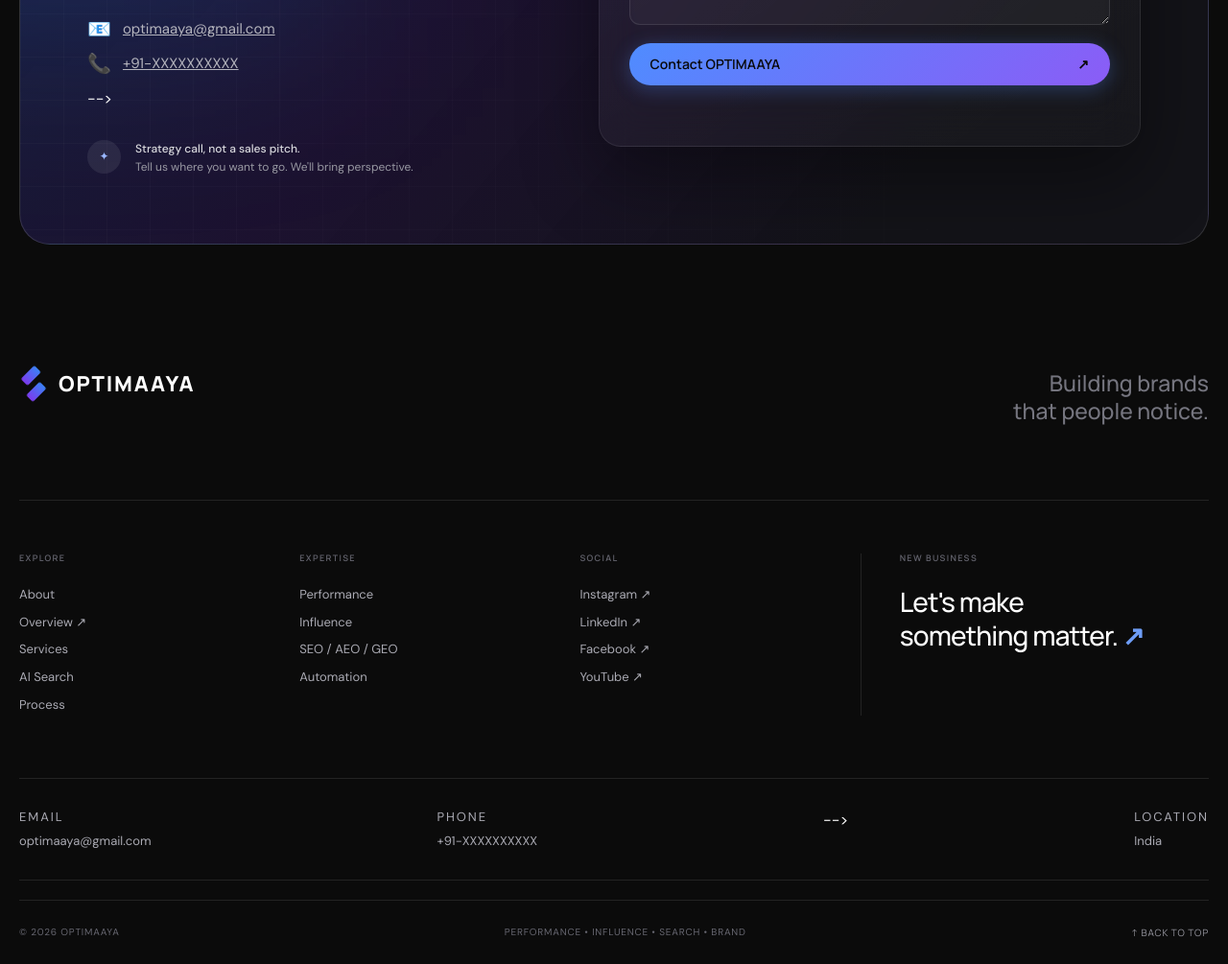
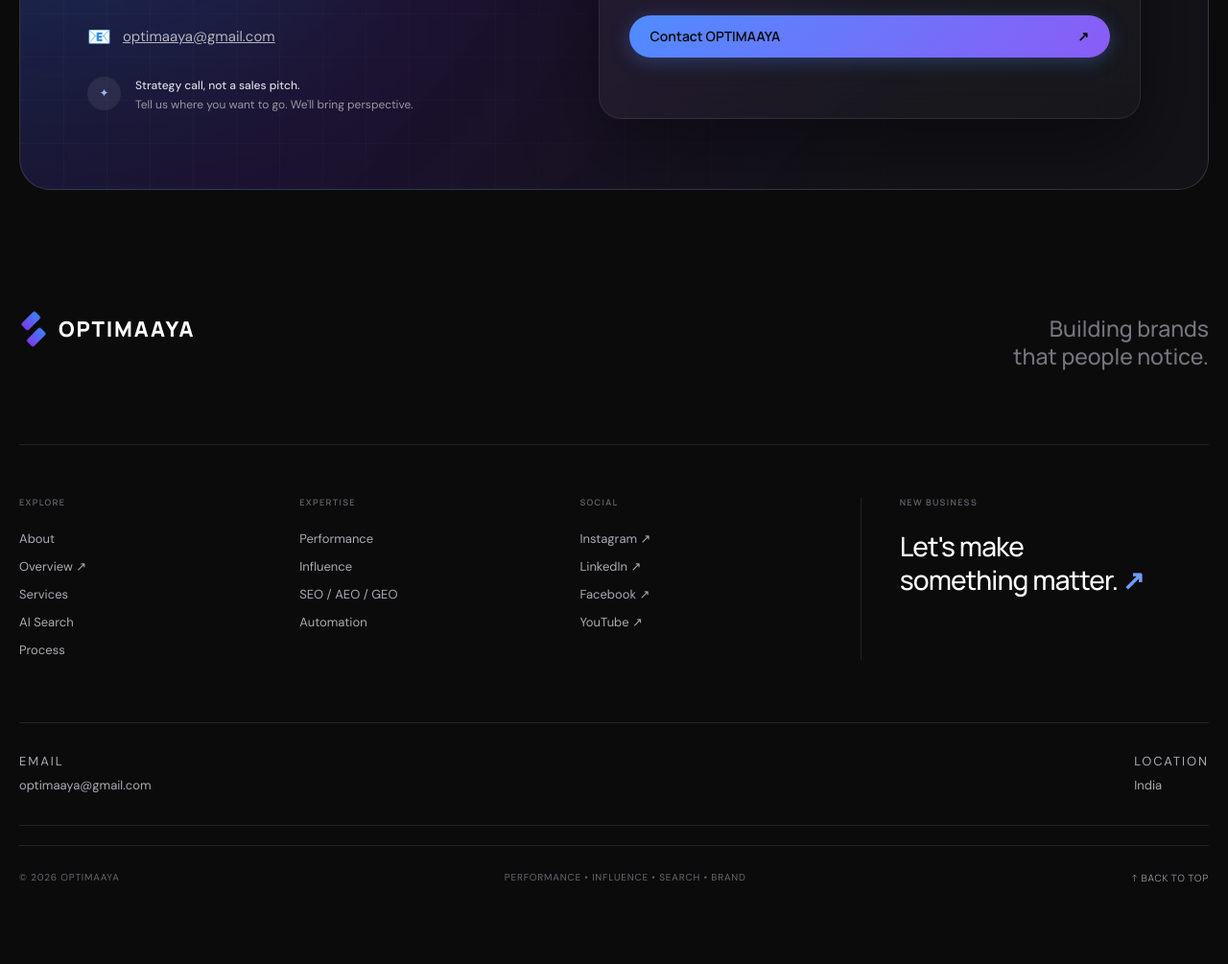
Before and after one commit to optimaaya/page, a plain HTML site: page index.html in a window 1280 px wide. Shown: the part 8248-9253 px from the top of the page at 96% size. After the commit the page ends 9196 px from the top, so only its background shows below. Drawn offline with nearby package versions, Linux system fonts and the light colour scheme; a web font is replaced by a local one.

Commit message:
Update index.html

```diff
--- a/index.html
+++ b/index.html
@@ -450,11 +450,7 @@
               <span class="contact-detail-icon">📧</span>
               <a href="mailto:optimaaya@gmail.com">optimaaya@gmail.com</a>
             </div>
-            <div class="contact-detail-item">
-              <span class="contact-detail-icon">📞</span>
-              <a href="tel:+91XXXXXXXXXX">+91-XXXXXXXXXX</a>
-            </div>
-            -->
+
           </div>
           <div class="contact-note"><i>✦</i><span><strong>Strategy call, not a sales pitch.</strong><br>Tell us where you want to go. We'll bring perspective.</span></div>
         </div>
@@ -516,11 +512,7 @@
         <span class="footer-contact-label">Email</span>
         <a href="mailto:optimaaya@gmail.com">optimaaya@gmail.com</a>
       </div>
-      <div class="footer-contact-item">
-        <span class="footer-contact-label">Phone</span>
-        <a href="tel:+91XXXXXXXXXX">+91-XXXXXXXXXX</a>
-      </div>
-      -->
+
       <div class="footer-contact-item">
         <span class="footer-contact-label">Location</span>
         <span>India</span>
```
